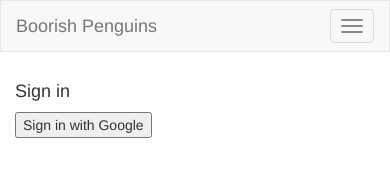
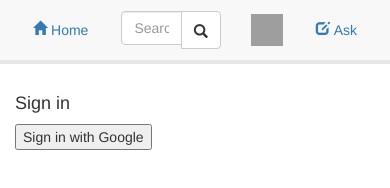
Before and after one commit to tessajeanserdar/boorishpenguin, a website: page client/index.html in a window 390 px wide. Drawn offline with nearby package versions, Linux system fonts and the light colour scheme; no server answers; grey boxes are pictures that could not be loaded.

Commit message:
modified styling to help with responsiveness

```diff
--- a/client/index.html
+++ b/client/index.html
@@ -7,56 +7,43 @@
     <link href="styles.css" rel="stylesheet">
   </head>
   <body>
-  <nav class="navbar navbar-default">
-    <div class="container">
-      <div class="navbar-header">
-        <button type="button" class="navbar-toggle collapsed" data-toggle="collapse" data-target="#bs-example-navbar-collapse-1">
-          <span class="sr-only">Toggle navigation</span>
-          <span class="icon-bar"></span>
-          <span class="icon-bar"></span>
-          <span class="icon-bar"></span>
-        </button>
-        <a class="navbar-brand" href="#">Boorish Penguins</a>
-      </div>
 
-      <div class="collapse navbar-collapse" id="bs-example-navbar-collapse-1">
-        <ul class="nav navbar-nav">
-          <li class="active"><a href="#">Link <span class="sr-only">(current)</span></a></li>
-          <li><a href="#">Link</a></li>
-          <li><a href="#">Link</a></li>
-        </ul>
-        <ul class="nav navbar-nav navbar-right">
-          <li class="dropdown">
-            <a href="#" class="dropdown-toggle" data-toggle="dropdown" role="button" aria-expanded="false">Name <span class="caret"></span></a>
-            <ul class="dropdown-menu" role="menu">
-              <li><a href="#">Profile</a></li>
-              <li><a href="#">Questions</a></li>
-              <li><a href="#/logout">Logout</a></li>
+    <div class="navigation">
+      <!--<div class="container">-->
+        <div class="navs container">
+          <a href="#/">
+            <span class="glyphicon glyphicon-home"></span>
+            <span>Home</span></a>
+          <form class="search-box">
+              <div class="input-group">
+                <input type="text" class="form-control" placeholder="Search for...">
+                <span class="input-group-btn">
+                  <button class="btn btn-default" type="submit"><span class="glyphicon glyphicon-search"></span></button>
+                </span>
+              </div>
+          </form>
+
+          <div class="dropdown">
+            <a href="" class="dropdown-toggle" type="button" id="dropdownMenu1" data-toggle="dropdown" aria-haspopup="true" aria-expanded="true">
+              <img src="https://pixabay.com/static/uploads/photo/2015/10/05/22/37/blank-profile-picture-973460_960_720.png" width="32" height="32">
+              <!--<span class="caret"></span>-->
+            </a>
+            <ul class="dropdown-menu" aria-labelledby="dropdownMenu1">
+              <li><a href="#">Action</a></li>
+              <li><a href="#">Another action</a></li>
               <li><a href="#">Something else here</a></li>
-              <li class="divider"></li>
+              <li role="separator" class="divider"></li>
               <li><a href="#">Separated link</a></li>
-              <li class="divider"></li>
-              <li><a href="#">One more separated link</a></li>
             </ul>
-          </li>
-        </ul>
-
-        <form class="navbar-form navbar-right" role="search">
-          <div class="form-group">
-            <div class="input-group">
-              <input type="text" class="form-control" placeholder="Search for...">
-              <span class="input-group-btn">
-                <button class="btn btn-default" type="submit"><span class="glyphicon glyphicon-search"></span></button>
-              </span>
-            </div><!-- /input-group -->
           </div>
-          <!--<button type="submit" class="btn btn-default">Submit</button>-->
-        </form>
-
-      </div>
+          <a href="#/">
+            <span class="glyphicon glyphicon-edit"></span>
+            <span>Ask</span>
+          </a>
+        </div>
+      <!--</div>-->
     </div>
-  </nav>
-    <div class="container">
+    <div id="page-content" class="container">
       <div ng-view></div>
     </div>
     <script src="https://code.jquery.com/jquery-2.1.4.min.js"></script>
@@ -73,3 +60,52 @@
     <script src="app/app.js"></script>
   </body>
 </html>
+
+<!--<nav class="navbar navbar-default">-->
+    <!--<div class="container">-->
+      <!--<div class="navbar-header">-->
+        <!--<button type="button" class="navbar-toggle collapsed" data-toggle="collapse" data-target="#bs-example-navbar-collapse-1">-->
+          <!--<span class="sr-only">Toggle navigation</span>-->
+          <!--<span class="icon-bar"></span>-->
+          <!--<span class="icon-bar"></span>-->
+          <!--<span class="icon-bar"></span>-->
+        <!--</button>-->
+        <!--&lt;!&ndash;<a class="navbar-brand" href="#/">Boorish Penguins</a>&ndash;&gt;-->
+      <!--</div>-->
+
+      <!--<div class="collapse navbar-collapse" id="bs-example-navbar-collapse-1">-->
+        <!--<ul class="nav navbar-nav">-->
+          <!--<li class="active"><a href="#">Home <span class="sr-only">(current)</span></a></li>-->
+          <!--&lt;!&ndash;<li><a href="#">Link</a></li>&ndash;&gt;-->
+        <!--</ul>-->
+        <!--<ul class="nav navbar-nav navbar-right">-->
+          <!--<li class="dropdown">-->
+            <!--<a href="#" class="dropdown-toggle" data-toggle="dropdown" role="button" aria-expanded="false">Name <span class="caret"></span></a>-->
+            <!--<ul class="dropdown-menu" role="menu">-->
+              <!--<li><a href="#">Profile</a></li>-->
+              <!--<li><a href="#">Questions</a></li>-->
+              <!--<li><a href="#">Logout</a></li>-->
+              <!--<li><a href="#">Something else here</a></li>-->
+              <!--<li class="divider"></li>-->
+              <!--<li><a href="#">Separated link</a></li>-->
+              <!--<li class="divider"></li>-->
+              <!--<li><a href="#">One more separated link</a></li>-->
+            <!--</ul>-->
+          <!--</li>-->
+        <!--</ul>-->
+
+        <!--<form class="navbar-form navbar-right" role="search">-->
+          <!--<div class="form-group">-->
+            <!--<div class="input-group">-->
+              <!--<input type="text" class="form-control" placeholder="Search for...">-->
+              <!--<span class="input-group-btn">-->
+                <!--<button class="btn btn-default" type="submit"><span class="glyphicon glyphicon-search"></span></button>-->
+              <!--</span>-->
+            <!--</div>&lt;!&ndash; /input-group &ndash;&gt;-->
+          <!--</div>-->
+          <!--&lt;!&ndash;<button type="submit" class="btn btn-default">Submit</button>&ndash;&gt;-->
+        <!--</form>-->
+
+      <!--</div>-->
+    <!--</div>-->
+  <!--</nav>-->
--- a/client/styles.css
+++ b/client/styles.css
@@ -1,3 +1,47 @@
+body {
+}
+
 .btn {
   padding-top: 10px;
 }
+
+.navigation {
+  /*copying navbar-default*/
+  margin-bottom: 20px;
+  background-color: #f8f8f8;
+  border-color: #e7e7e7;
+  border-bottom: 4px solid #e7e7e7;
+}
+
+.navs {
+  min-height: 60px;
+  display: flex;
+  flex-direction: row;
+  align-content: center;
+  align-items: center;
+}
+
+.navs > * {
+  list-style: none;
+  margin: 0px 10px;
+  display: inline-flex;
+  padding: 5px;
+}
+
+.navs > a {
+  /*background-color:darkgrey;*/
+  padding: 6px;
+}
+.navs > a > span {
+  padding: 2px;
+}
+
+
+.search-box {
+  max-width: 300px;
+}
+
+.user-profile-link {
+  width: 32px;
+  height: 32px;
+}
```
